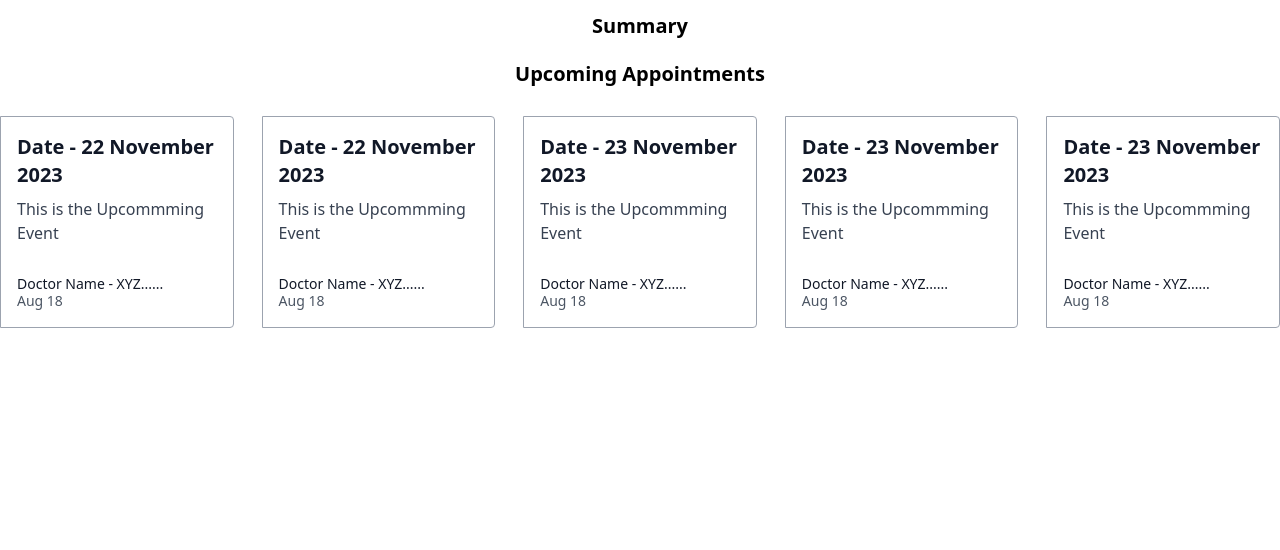
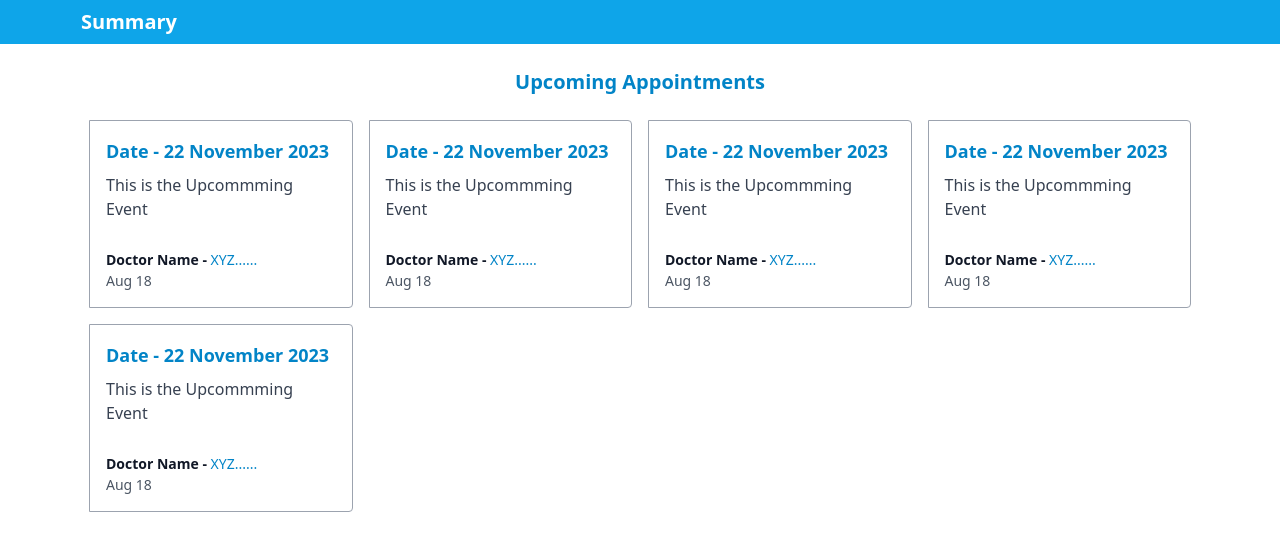
Before and after one commit to Aalok-b098/appointment-calendar, a React (Create React App) app: page /summary in a window 1280 px wide. Shown: the top 550 px of the page. Built offline with nearby package versions, Linux system fonts and the light colour scheme; no server answers.

Commit message:
feat: Update-UI

```diff
--- a/src/components/CalendarView/AddAppointment.js
+++ b/src/components/CalendarView/AddAppointment.js
@@ -42,9 +42,9 @@ const AddEvent = ({ closeModal, manuallyAddAppointment }) => {
       style={{ zIndex: 4 }}
     >
       <div className="relative top-20 mx-auto p-5 border w-96 shadow-lg rounded-md bg-white">
-        <div className="mt-3 text-center">
-          <div className="mx-auto flex items-center justify-center h-12 w-12 ">
-            <h3 className="text-lg font-medium text-gray-900">
+        <div className="mt-3">
+          <div className="mx-auto">
+            <h3 className="text-2xl text-center font-bold text-gray-900">
               Add Appointment
             </h3>
           </div>
@@ -72,10 +72,11 @@ const AddEvent = ({ closeModal, manuallyAddAppointment }) => {
                   className="mt-1 p-2 block w-full rounded-md border-gray-300 bg-gray-50 dark:bg-gray-300 focus:border-green-500 focus:ring-green-500"
                 />
               </div>
-              <div className="flex justify-between">
-                <label className="block text-sm font-medium text-gray-700 mt-3">
-                  Select Day
+              <div className="mb-4">
+                <label className="block text-sm font-medium text-gray-700">
+                  Select Date & Time
                 </label>
+                <div className="w-full">
                   <DatePicker
                     className="mt-1 p-2 block w-full rounded-md border-gray-300 bg-gray-50 dark:bg-gray-300 focus:border-green-500 focus:ring-green-500"
                     selected={selectedDay}
@@ -89,18 +90,19 @@ const AddEvent = ({ closeModal, manuallyAddAppointment }) => {
                   />
                 </div>
               </div>
-            <div className="items-center px-4 py-3">
+            </div>
+            <div className="items-center flex gap-2 px-4 py-3">
               <button
                 onClick={handleAddAppointment}
                 type="submit"
-                className="px-4 py-2 bg-green-500 text-white text-base font-medium rounded-md w-full shadow-sm hover:bg-green-700 focus:outline-none focus:ring-2 focus:ring-green-300"
+                className="px-4 py-2 bg-sky-500 text-white text-base font-medium rounded-md w-full shadow-sm hover:bg-sky-700 focus:outline-none focus:ring-2 focus:ring-green-300"
               >
                 Add Event
               </button>
               <button
                 type="button"
                 onClick={closeModal}
-                className="mt-2 px-4 py-2 bg-red-500 text-white text-base font-medium rounded-md w-full shadow-sm hover:bg-red-700 focus:outline-none focus:ring-2 focus:ring-red-300"
+                className="px-4 py-2 bg-red-500 text-white text-base font-medium rounded-md w-full shadow-sm hover:bg-red-700 focus:outline-none focus:ring-2 focus:ring-red-300"
               >
                 Close
               </button>
--- a/src/components/SummaryPage/Summary.js
+++ b/src/components/SummaryPage/Summary.js
@@ -17,14 +17,21 @@ const Summary = () => {
   }, []);
 
   return (
+    <>
+      <div className="bg-sky-500 px-4 py-2 mb-4">
+        <div className="mx-auto max-w-[1150px] px-4">
+          <div className="font-bold text-xl text-white">Summary</div>
+        </div>
+      </div>
+
+      <div className="mx-auto max-w-[1150px] px-4">
         <div className="flex flex-col items-center">
-      <div className="font-bold text-xl mt-3">Summary</div>
-      <div className="font-bold text-xl mt-5">Upcoming Appointments</div>
-      <div className="flex gap-7">
-        <div className="max-w-sm w-full lg:max-w-full lg:flex mt-7">
+          <div className="font-bold text-sky-600 text-xl mt-2 mb-6">Upcoming Appointments</div>
+          <div className="flex flex-wrap">
+            <div className="w-3/12 px-2 mb-4">
               <div className="border-r border-b border-l bg-gray-400 border-gray-400 lg:border-t lg:border-gray-400 bg-white rounded-b lg:rounded-b-none lg:rounded-r p-4 flex flex-col justify-between leading-normal">
                 <div className="mb-8">
-              <div className="text-gray-900 font-bold text-xl mb-2">
+                  <div className="text-gray-900 font-bold text-lg text-sky-600 mb-2">
                     Date - 22 November 2023
                   </div>
                   <p className="text-gray-700 text-base">
@@ -33,96 +40,98 @@ const Summary = () => {
                 </div>
                 <div className="flex items-center">
                   <div className="text-sm">
-                <p className="text-gray-900 leading-none">
-                  Doctor Name - XYZ......
+                    <p className="text-gray-900 leading-none mb-1">
+                      <strong>Doctor Name -</strong> <span className="text-sky-600">XYZ......</span>
                     </p>
                     <p className="text-gray-600">Aug 18</p>
                   </div>
                 </div>
               </div>
             </div>
-        <div class="max-w-sm w-full lg:max-w-full lg:flex mt-7">
-          <div class="border-r border-b border-l bg-gray-400 border-gray-400 lg:border-t lg:border-gray-400 bg-white rounded-b lg:rounded-b-none lg:rounded-r p-4 flex flex-col justify-between leading-normal">
-            <div class="mb-8">
-              <div class="text-gray-900 font-bold text-xl mb-2">
+            <div className="w-3/12 px-2 mb-4">
+              <div className="border-r border-b border-l bg-gray-400 border-gray-400 lg:border-t lg:border-gray-400 bg-white rounded-b lg:rounded-b-none lg:rounded-r p-4 flex flex-col justify-between leading-normal">
+                <div className="mb-8">
+                  <div className="text-gray-900 font-bold text-lg text-sky-600 mb-2">
                     Date - 22 November 2023
                   </div>
-              <p class="text-gray-700 text-base">
+                  <p className="text-gray-700 text-base">
                     This is the Upcommming Event
                   </p>
                 </div>
-            <div class="flex items-center">
-              <div class="text-sm">
-                <p class="text-gray-900 leading-none">
-                  Doctor Name - XYZ......
+                <div className="flex items-center">
+                  <div className="text-sm">
+                    <p className="text-gray-900 leading-none mb-1">
+                      <strong>Doctor Name -</strong> <span className="text-sky-600">XYZ......</span>
                     </p>
-                <p class="text-gray-600">Aug 18</p>
+                    <p className="text-gray-600">Aug 18</p>
                   </div>
                 </div>
               </div>
             </div>
-        <div class="max-w-sm w-full lg:max-w-full lg:flex mt-7">
-          <div class="border-r border-b border-l bg-gray-400 border-gray-400 lg:border-t lg:border-gray-400 bg-white rounded-b lg:rounded-b-none lg:rounded-r p-4 flex flex-col justify-between leading-normal">
-            <div class="mb-8">
-              <div class="text-gray-900 font-bold text-xl mb-2">
-                Date - 23 November 2023
+            <div className="w-3/12 px-2 mb-4">
+              <div className="border-r border-b border-l bg-gray-400 border-gray-400 lg:border-t lg:border-gray-400 bg-white rounded-b lg:rounded-b-none lg:rounded-r p-4 flex flex-col justify-between leading-normal">
+                <div className="mb-8">
+                  <div className="text-gray-900 font-bold text-lg text-sky-600 mb-2">
+                    Date - 22 November 2023
                   </div>
-              <p class="text-gray-700 text-base">
+                  <p className="text-gray-700 text-base">
                     This is the Upcommming Event
                   </p>
                 </div>
-            <div class="flex items-center">
-              <div class="text-sm">
-                <p class="text-gray-900 leading-none">
-                  Doctor Name - XYZ......
+                <div className="flex items-center">
+                  <div className="text-sm">
+                    <p className="text-gray-900 leading-none mb-1">
+                      <strong>Doctor Name -</strong> <span className="text-sky-600">XYZ......</span>
                     </p>
-                <p class="text-gray-600">Aug 18</p>
+                    <p className="text-gray-600">Aug 18</p>
                   </div>
                 </div>
               </div>
             </div>
-        <div class="max-w-sm w-full lg:max-w-full lg:flex mt-7">
-          <div class="border-r border-b border-l bg-gray-400 border-gray-400 lg:border-t lg:border-gray-400 bg-white rounded-b lg:rounded-b-none lg:rounded-r p-4 flex flex-col justify-between leading-normal">
-            <div class="mb-8">
-              <div class="text-gray-900 font-bold text-xl mb-2">
-                Date - 23 November 2023
+            <div className="w-3/12 px-2 mb-4">
+              <div className="border-r border-b border-l bg-gray-400 border-gray-400 lg:border-t lg:border-gray-400 bg-white rounded-b lg:rounded-b-none lg:rounded-r p-4 flex flex-col justify-between leading-normal">
+                <div className="mb-8">
+                  <div className="text-gray-900 font-bold text-lg text-sky-600 mb-2">
+                    Date - 22 November 2023
                   </div>
-              <p class="text-gray-700 text-base">
+                  <p className="text-gray-700 text-base">
                     This is the Upcommming Event
                   </p>
                 </div>
-            <div class="flex items-center">
-              <div class="text-sm">
-                <p class="text-gray-900 leading-none">
-                  Doctor Name - XYZ......
+                <div className="flex items-center">
+                  <div className="text-sm">
+                    <p className="text-gray-900 leading-none mb-1">
+                      <strong>Doctor Name -</strong> <span className="text-sky-600">XYZ......</span>
                     </p>
-                <p class="text-gray-600">Aug 18</p>
+                    <p className="text-gray-600">Aug 18</p>
                   </div>
                 </div>
               </div>
             </div>
-        <div class="max-w-sm w-full lg:max-w-full lg:flex mt-7">
-          <div class="border-r border-b border-l bg-gray-400 border-gray-400 lg:border-t lg:border-gray-400 bg-white rounded-b lg:rounded-b-none lg:rounded-r p-4 flex flex-col justify-between leading-normal">
-            <div class="mb-8">
-              <div class="text-gray-900 font-bold text-xl mb-2">
-                Date - 23 November 2023
+            <div className="w-3/12 px-2 mb-4">
+              <div className="border-r border-b border-l bg-gray-400 border-gray-400 lg:border-t lg:border-gray-400 bg-white rounded-b lg:rounded-b-none lg:rounded-r p-4 flex flex-col justify-between leading-normal">
+                <div className="mb-8">
+                  <div className="text-gray-900 font-bold text-lg text-sky-600 mb-2">
+                    Date - 22 November 2023
                   </div>
-              <p class="text-gray-700 text-base">
+                  <p className="text-gray-700 text-base">
                     This is the Upcommming Event
                   </p>
                 </div>
-            <div class="flex items-center">
-              <div class="text-sm">
-                <p class="text-gray-900 leading-none">
-                  Doctor Name - XYZ......
+                <div className="flex items-center">
+                  <div className="text-sm">
+                    <p className="text-gray-900 leading-none mb-1">
+                      <strong>Doctor Name -</strong> <span className="text-sky-600">XYZ......</span>
                     </p>
-                <p class="text-gray-600">Aug 18</p>
+                    <p className="text-gray-600">Aug 18</p>
                   </div>
                 </div>
               </div>
             </div>
           </div>
         </div>
+      </div>
+    </>
   );
 };
 
--- a/src/index.css
+++ b/src/index.css
@@ -15,3 +15,6 @@
     margin: 0 auto;
     max-width: 900px;
   }
+  .react-datepicker-wrapper{
+    width: 100%;
+  }
```
Also changed, not shown: src/components/CalendarView/Calendar.js (+117 -9 lines). Lines whose indentation alone changed are shown as unchanged.
